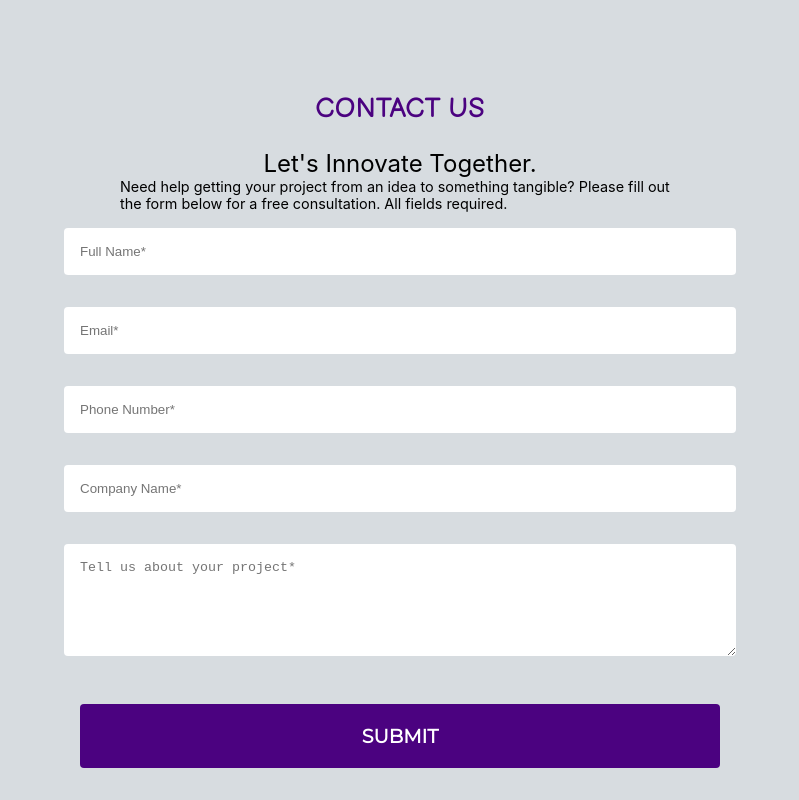
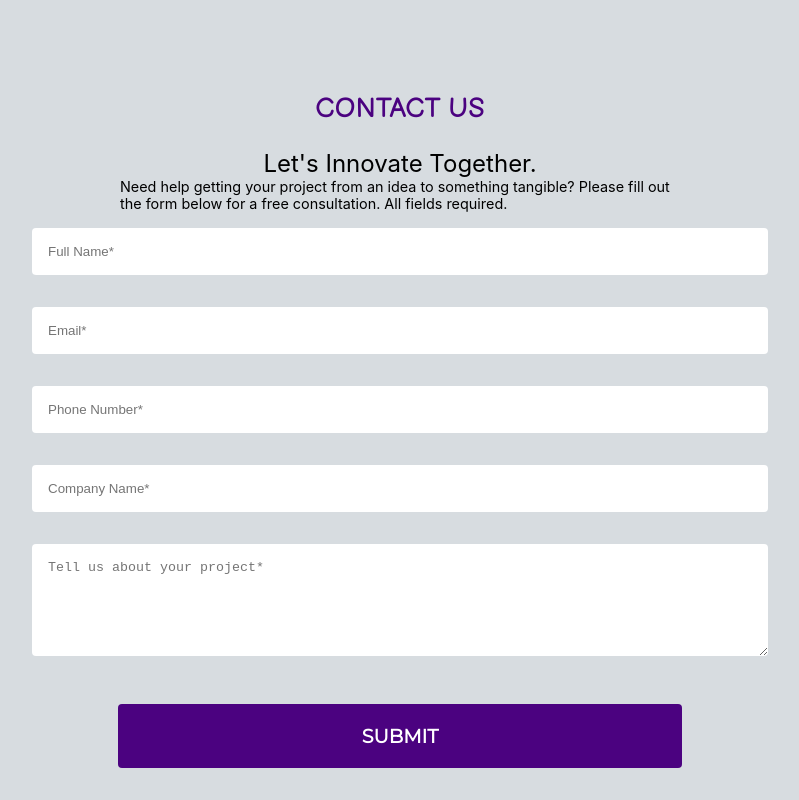
Before and after one commit to AmbushProtected/AmbushProtected.github.io, a React (Create React App) app: page / in a window 1280 px wide. Shown: the part 1505-2305 px from the top of the page, without its empty margins (240-1039 px from the left). Built offline with nearby package versions, Linux system fonts and the light colour scheme.

Commit message:
update positioning of submit error messages

```diff
--- a/src/ContactForm.css
+++ b/src/ContactForm.css
@@ -8,15 +8,16 @@
   flex-direction: column;
   align-items: center;
   width: 100%;
+  padding: 0 3rem;
 }
 
 .form-short-answer {
-  margin: 1rem;
+  margin: 1rem 0;
   padding: 1rem;
   border: none;
   outline: none;
   border-radius: 4px;
-  width: 80%;
+  width: 100%;
 }
 
 .form-short-answer:focus {
@@ -25,12 +26,12 @@
 
 .form-long-answer {
   height: 5rem;
-  margin: 1rem;
+  margin: 1rem 0;
   padding: 1rem;
   border: none;
   outline: none;
   border-radius: 4px;
-  width: 80%;
+  width: 100%;
 }
 
 .form-long-answer:focus {
@@ -53,11 +54,7 @@
 .form-error {
   color: red;
   font-size: 0.9rem;
-}
-
-.form-header {
-  font-size: 3rem;
-  color: #4b0280;
+  align-self: flex-start;
 }
 
 .form-copy-container {
--- a/src/ContactForm.js
+++ b/src/ContactForm.js
@@ -135,7 +135,7 @@ class ContactForm extends Component {
           />
           <div className="form-error">{this.state.emailError}</div>
           <input
-            type="text"
+            type="tel"
             name="phone"
             value={this.state.phone}
             placeholder="Phone Number*"
```
